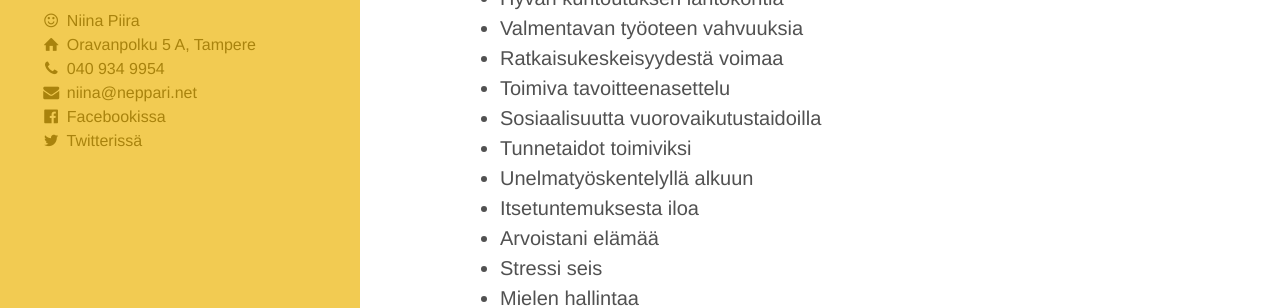
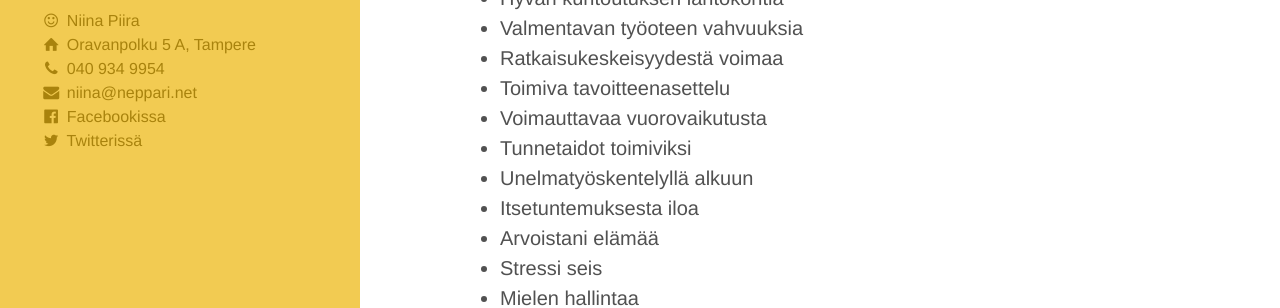
Before and after one commit to niinapiira/neppari.net, a Jekyll site: the page built from konsultointi-koulutus-tyopaja.md, in a window 1280 px wide and 900 px high, scrolled down 598 px. Shown: the part 153-461 px from the top of the window. Built offline with Jekyll 4.4.1, drawn with Linux system fonts in a browser that asks for light colours.

Commit message:
Update konsultointi-koulutus-tyopaja.md

```diff
--- a/konsultointi-koulutus-tyopaja.md
+++ b/konsultointi-koulutus-tyopaja.md
@@ -34,7 +34,7 @@ Tämän hetkisiä nepsy-koulutus/työpajapakettejani ovat:
 * Valmentavan työoteen vahvuuksia
 * Ratkaisukeskeisyydestä voimaa
 * Toimiva tavoitteenasettelu
-* Sosiaalisuutta vuorovaikutustaidoilla
+* Voimauttavaa vuorovaikutusta
 * Tunnetaidot toimiviksi
 * Unelmatyöskentelyllä alkuun
 * Itsetuntemuksesta iloa
```
